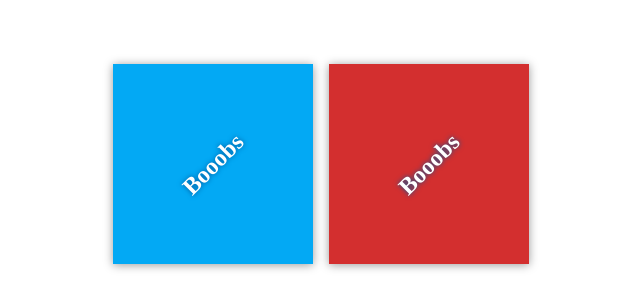
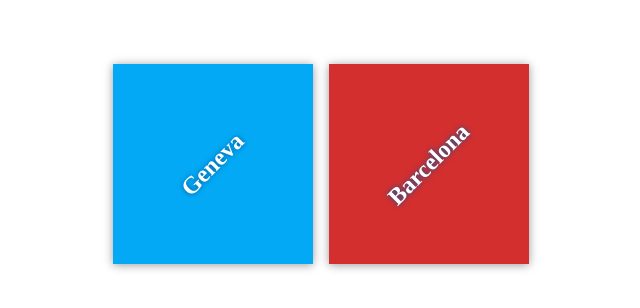
Before and after one commit to nathanielremy/my-travel-plans, a plain HTML site: page index.html in a window 1280 px wide. Shown: the part 236-544 px from the top of the page, 319-959 px from the left. Drawn offline with Linux system fonts and the light colour scheme.

Commit message:
Changed destinations back to Geneva & Barcelona

```diff
--- a/index.html
+++ b/index.html
@@ -11,11 +11,11 @@
     <div class="container">
         <div class="destination-container">
             <div class="destination" id="florida">
-                <h2>Booobs</h2>
+                <h2>Geneva</h2>
             </div>
 
             <div class="destination" id="paris">
-                <h2>Booobs</h2>
+                <h2>Barcelona</h2>
             </div>
         </div>
     </div>
```
